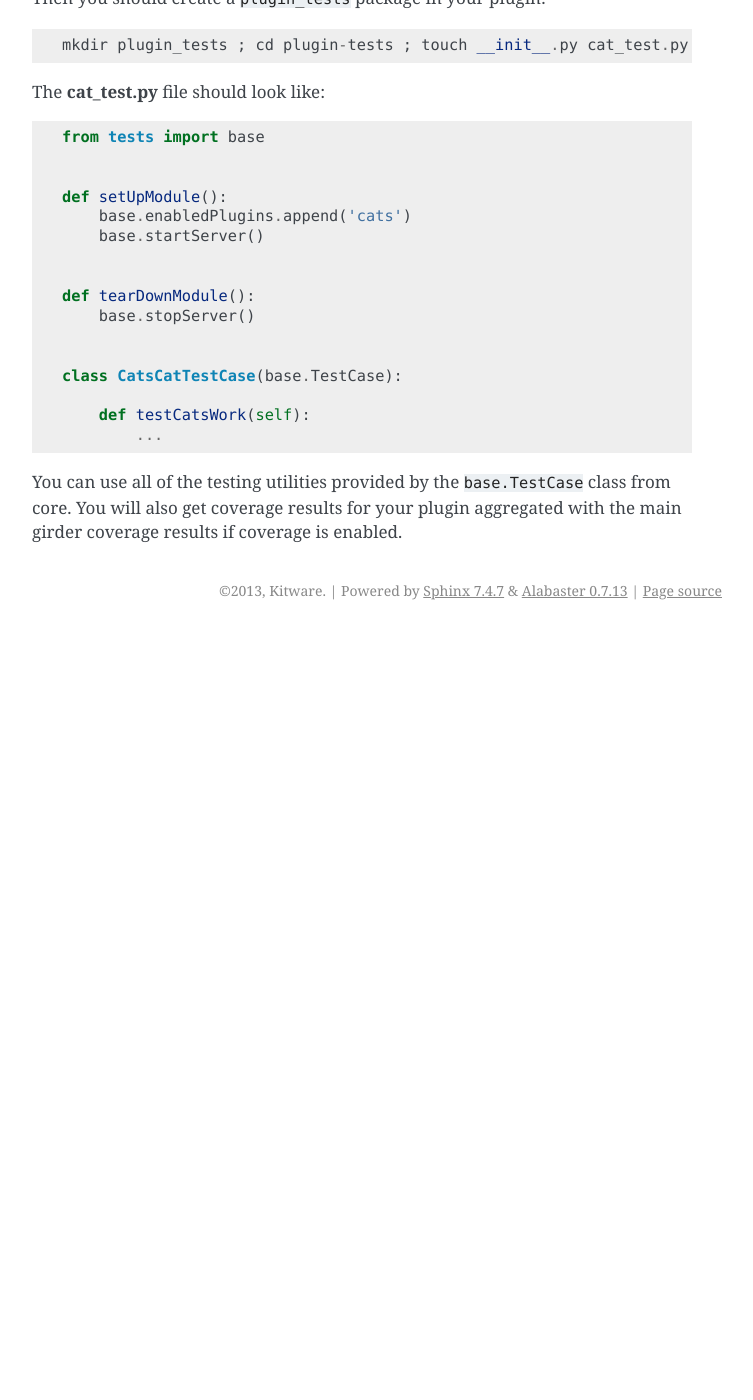
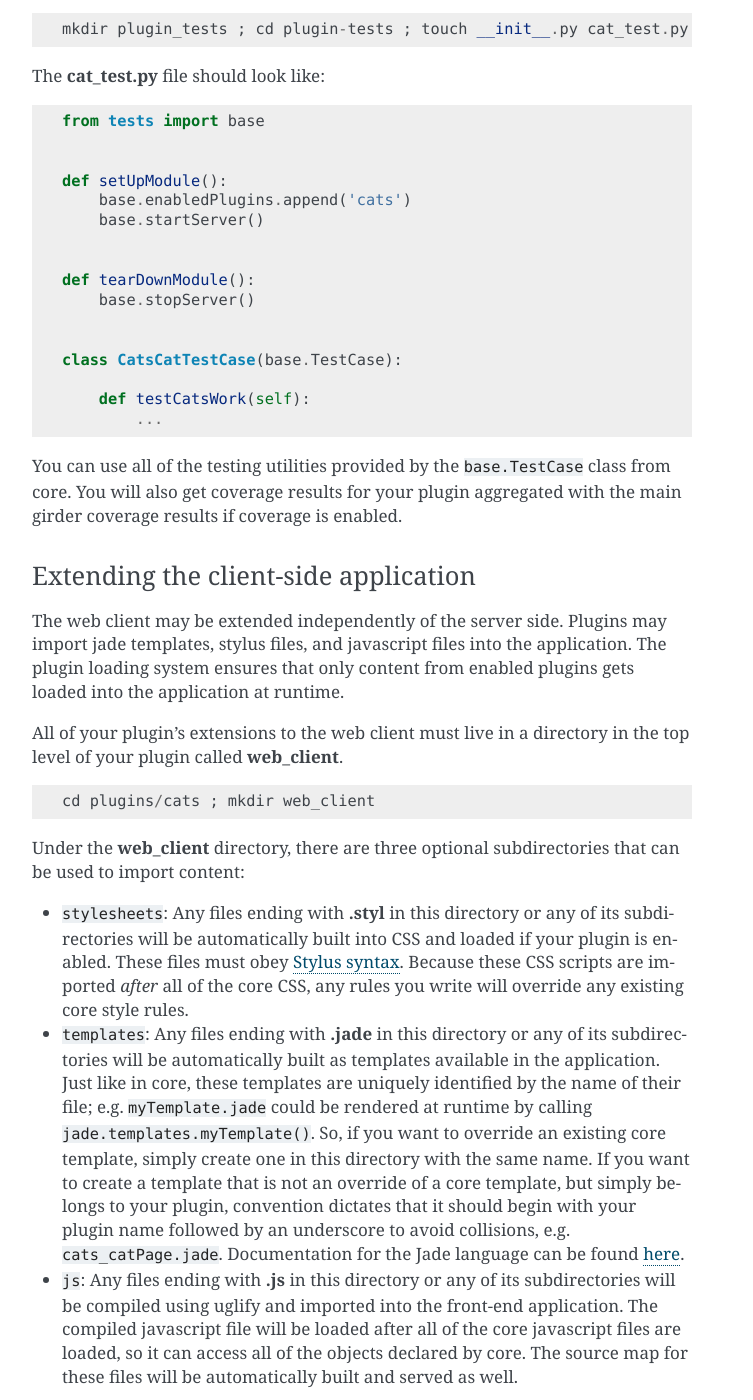
Before and after one commit to girder/girder, a Sphinx documentation site: the page built from docs/development.rst, in a window 1280 px wide and 1400 px high, scrolled down 8991 px. Shown: the whole window, without its empty margins (388-1141 px from the left). Built offline with Sphinx 7.4.7, drawn with Linux system fonts in a browser that asks for light colours; before the commit the page ends 9621 px from its top, so only the background shows below that; some of the changed text lies outside the part shown.

Commit message:
Add some docs for frontend plugin development

```diff
--- a/docs/development.rst
+++ b/docs/development.rst
@@ -200,8 +200,8 @@ administrators will be able to enable and disable it there. Whenever plugins
 are enabled or disabled, a server restart will be required in order for the
 change to take effect.
 
-Extending the server-side capabilities
-^^^^^^^^^^^^^^^^^^^^^^^^^^^^^^^^^^^^^^
+Extending the server-side application
+^^^^^^^^^^^^^^^^^^^^^^^^^^^^^^^^^^^^^
 
 Girder plugins can augment and alter the core functionality of the system in
 almost any way imaginable. These changes can be achieved via several mechanisms
@@ -235,7 +235,7 @@ modules using the ``girder`` package as usual. Example: ::
     from girder import events
 
 Adding a new route to the web API
-^^^^^^^^^^^^^^^^^^^^^^^^^^^^^^^^^
+*********************************
 
 If you want to add a new route to an existing core resource type, just call the
 ``route()`` function on the existing resource type. For example, to add a
@@ -272,7 +272,7 @@ That will make your route automatically appear in the swagger documentation
 and will allow users to interact with it via that UI.
 
 Adding a new resource type to the web API
-^^^^^^^^^^^^^^^^^^^^^^^^^^^^^^^^^^^^^^^^^
+*****************************************
 
 Perhaps for our use case we determine that ``cat`` should be its own resource
 type rather than being referenced via the ``item`` resource. If we wish to add
@@ -299,7 +299,7 @@ classes, and we can add it to the API in the ``load()`` method. ::
         info['apiRoot'].cat = Cat()
 
 The events system
-^^^^^^^^^^^^^^^^^
+*****************
 
 In addition to being able to augment the core API as described above, the core
 system fires a known set of events that plugins can bind to and handle as
@@ -387,7 +387,7 @@ You can bind to this event using the identifier ``data.process``.
    plugin, e.g. ``events.trigger('cats.something_happened', info='foo')``
 
 Automated testing for plugins
-^^^^^^^^^^^^^^^^^^^^^^^^^^^^^
+*****************************
 
 Girder makes it easy to add automated testing to your plugin that integrates
 with the main girder testing framework. In general, any CMake code that you
@@ -431,3 +431,86 @@ The **cat_test.py** file should look like: ::
 You can use all of the testing utilities provided by the ``base.TestCase`` class
 from core. You will also get coverage results for your plugin aggregated with
 the main girder coverage results if coverage is enabled.
+
+Extending the client-side application
+^^^^^^^^^^^^^^^^^^^^^^^^^^^^^^^^^^^^^
+
+The web client may be extended independently of the server side. Plugins may
+import jade templates, stylus files, and javascript files into the application.
+The plugin loading system ensures that only content from enabled plugins gets
+loaded into the application at runtime.
+
+All of your plugin's extensions to the web client must live in a directory in
+the top level of your plugin called **web_client**. ::
+
+    cd plugins/cats ; mkdir web_client
+
+Under the **web_client** directory, there are three optional subdirectories
+that can be used to import content:
+
+- ``stylesheets``: Any files ending with **.styl** in this directory or any
+  of its subdirectories will be automatically built into CSS and loaded if your
+  plugin is enabled. These files must obey
+  `Stylus syntax <http://learnboost.github.io/stylus/docs/css-style.html>`_.
+  Because these CSS scripts are imported *after* all of the core CSS, any rules
+  you write will override any existing core style rules.
+
+- ``templates``: Any files ending with **.jade** in this directory or any of its
+  subdirectories will be automatically built as templates available in the
+  application. Just like in core, these templates are uniquely identified by
+  the name of their file; e.g. ``myTemplate.jade`` could be rendered at runtime
+  by calling ``jade.templates.myTemplate()``. So, if you want to override an
+  existing core template, simply create one in this directory with the same
+  name. If you want to create a template that is not an override of a core
+  template, but simply belongs to your plugin, convention dictates that it should
+  begin with your plugin name followed by an underscore to avoid collisions, e.g.
+  ``cats_catPage.jade``. Documentation for the Jade language can be found
+  `here <http://jade-lang.com/reference/>`_.
+
+- ``js``: Any files ending with **.js** in this directory or any of its
+  subdirectories will be compiled using uglify and imported into the front-end
+  application. The compiled javascript file will be loaded after all of the core
+  javascript files are loaded, so it can access all of the objects declared by
+  core. The source map for these files will be automatically built and served
+  as well.
+
+Javascript extension capabilities
+*********************************
+
+Plugins may bind to any of the normal events triggered by core via the
+``girder.events`` object. This will accommodate certain events, such as before
+and after the application is initially loaded, and when a user logs in or out,
+but most of the time plugins will augment the core system using the power of
+JavaScript rather than the explicit events framework. One of the most common
+use cases for plugins is to execute some code either before or after one of the
+core model or view functions is executed. In an object-oriented language, this
+would be a simple matter of extending the core class and making a call to the
+parent method. The prototypal nature of JavaScript makes that pattern impossible;
+instead, we'll use a slightly less straightforward but equally powerful
+mechanism. This is best demonstrated by example. Let's say we want to execute
+some code any time the core ``HierarchyWidget`` is rendered, for instance to
+inject some additional elements into the view. We use the ``girder.wrap``
+function to `wrap` the method of the core prototype with our own function. ::
+
+    girder.wrap(girder.views.HierarchyWidget, 'render', function (render) {
+        // Call the underlying render function that we are wrapping
+        render.call(this);
+
+        // Add a link just below the widget
+        this.$('.g-hierarchy-widget').after('<a class="cat-link">Meow</a>');
+    });
+
+Notice that instead of simply calling ``render()``, we call ``render.call(this)``.
+That is important, as otherwise the value of ``this`` will not be set properly
+in the wrapped function.
+
+Now that we've added the link to the core view, we can bind an event handler to
+it to make it functional: ::
+
+    girder.views.HierarchyWidget.prototype.events['click a.cat-link'] = function () {
+        alert('meow!');
+    };
+
+This demonstrates one simple use case for client plugins, but using these same
+techniques, you should be able to do almost anything to change the core
+application as you need.
```
